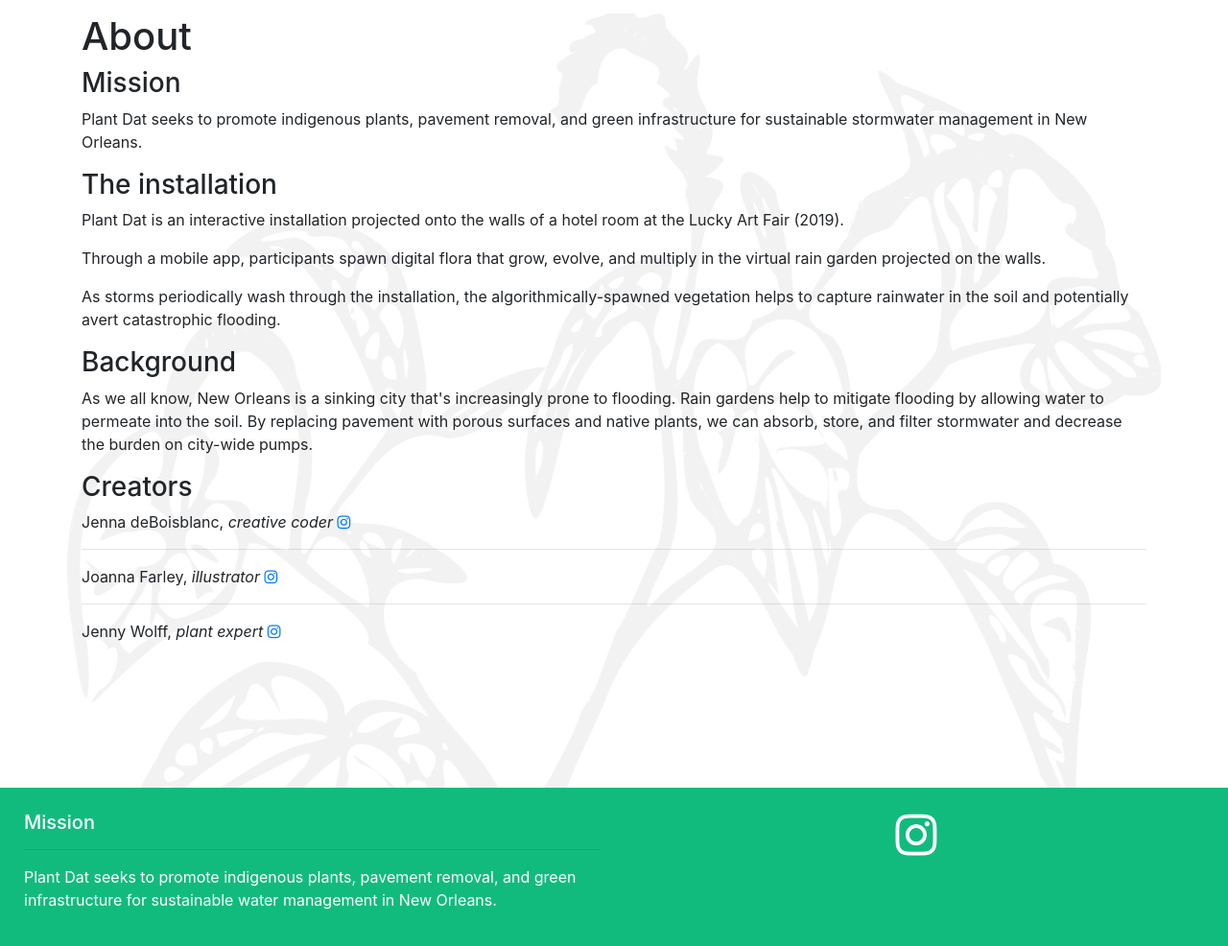
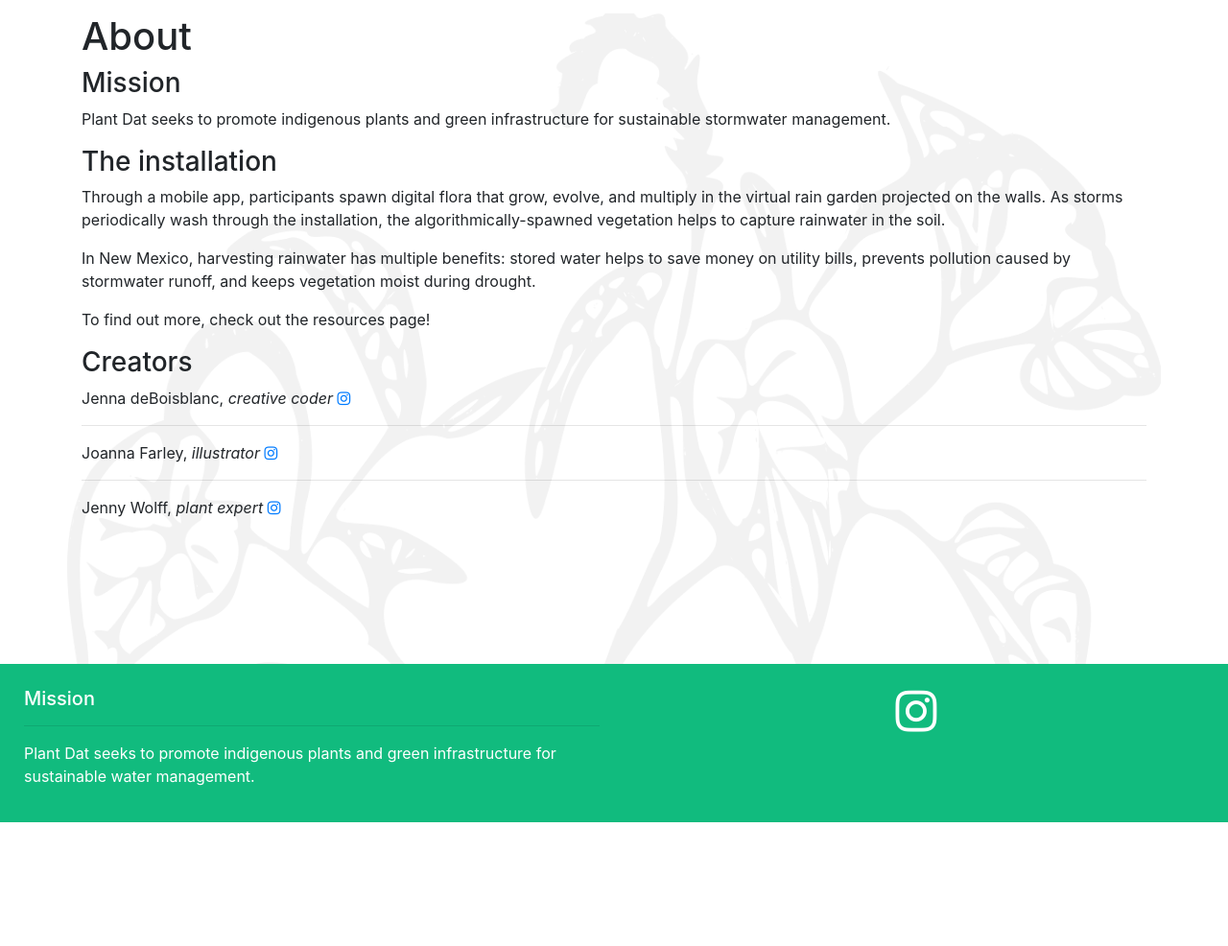
Before and after one commit to jdeboi/plantDat-ABQ-Node, a Node server app: page /about in a window 1280 px wide. Shown: the part 56-1042 px from the top of the page at 96% size. After the commit the page ends 913 px from the top, so only its background shows below. Run offline with Node 20, Linux system fonts and the light colour scheme; some libraries are stand-ins or nearby versions.

Commit message:
updating for abq

```diff
--- a/views/about.pug
+++ b/views/about.pug
@@ -4,13 +4,11 @@
   div.imgtile
   h1 About
   h3 Mission
-  p Plant Dat seeks to promote indigenous plants, pavement removal, and green infrastructure for sustainable stormwater management in New Orleans.
+  p Plant Dat seeks to promote indigenous plants and green infrastructure for sustainable stormwater management.
   h3 The installation
-  p Plant Dat is an interactive installation projected onto the walls of a hotel room at the Lucky Art Fair (2019).
-  p Through a mobile app, participants spawn digital flora that grow, evolve, and multiply in the virtual rain garden projected on the walls.
-  p As storms periodically wash through the installation, the algorithmically-spawned vegetation helps to capture rainwater in the soil and potentially avert catastrophic flooding.
-  h3 Background
-  p As we all know, New Orleans is a sinking city that's increasingly prone to flooding. Rain gardens help to mitigate flooding by allowing water to permeate into the soil. By replacing pavement with porous surfaces and native plants, we can absorb, store, and filter stormwater and decrease the burden on city-wide pumps.
+  p Through a mobile app, participants spawn digital flora that grow, evolve, and multiply in the virtual rain garden projected on the walls. As storms periodically wash through the installation, the algorithmically-spawned vegetation helps to capture rainwater in the soil.
+  p In New Mexico, harvesting rainwater has multiple benefits: stored water helps to save money on utility bills, prevents pollution caused by stormwater runoff, and keeps vegetation moist during drought.
+  p To find out more, check out the resources page!
   h3 Creators
   p Jenna deBoisblanc,
     span.latin creative coder
--- a/views/index.pug
+++ b/views/index.pug
@@ -7,7 +7,7 @@
     div.row
       div.col-lg.text-center
         h1 Plant dat!
-        p Avert flooding by spawning a native plant in the digital rain garden!
+        p Capture rain where it falls by spawning a native plant in the digital rain garden!
         a(href="/api/plants")
           button(type="submit" class="btn spawnhome") Plant!
   //- p Want to get more involved? <a href="/plot">Claim a plot!</a>
--- a/views/layout.pug
+++ b/views/layout.pug
@@ -2,7 +2,7 @@
 html
   head
     - var app_title = "Plant Dat"
-    - var app_description = "Indigenous plants for water management"
+    - var app_description = "Indigenous plants for sustainable water management"
     - var app_twitter = "@plant_dat"
     - var app_url = "http://www.plantdat.com/"
     // metadata
@@ -50,7 +50,7 @@
           div.col-md-6.mt-md-0.mt-3.text-center.text-md-left
             h5 Mission
             hr
-            p Plant Dat seeks to promote indigenous plants, pavement removal, and green infrastructure for sustainable water management in New Orleans.
+            p Plant Dat seeks to promote indigenous plants and green infrastructure for sustainable water management.
           div.col-md-6.mt-md-0.mt-3.text-center
             a(href="https://www.instagram.com/plant_dat/")
               i(class="fa fa-instagram socials" aria-hidden="true")
```
Also changed, not shown: public/json/plantTypes.js (deleted, +0 -16 lines), public/json/plantTypes.json (+0 -35 lines), views/resources.pug (+3 -5 lines).
